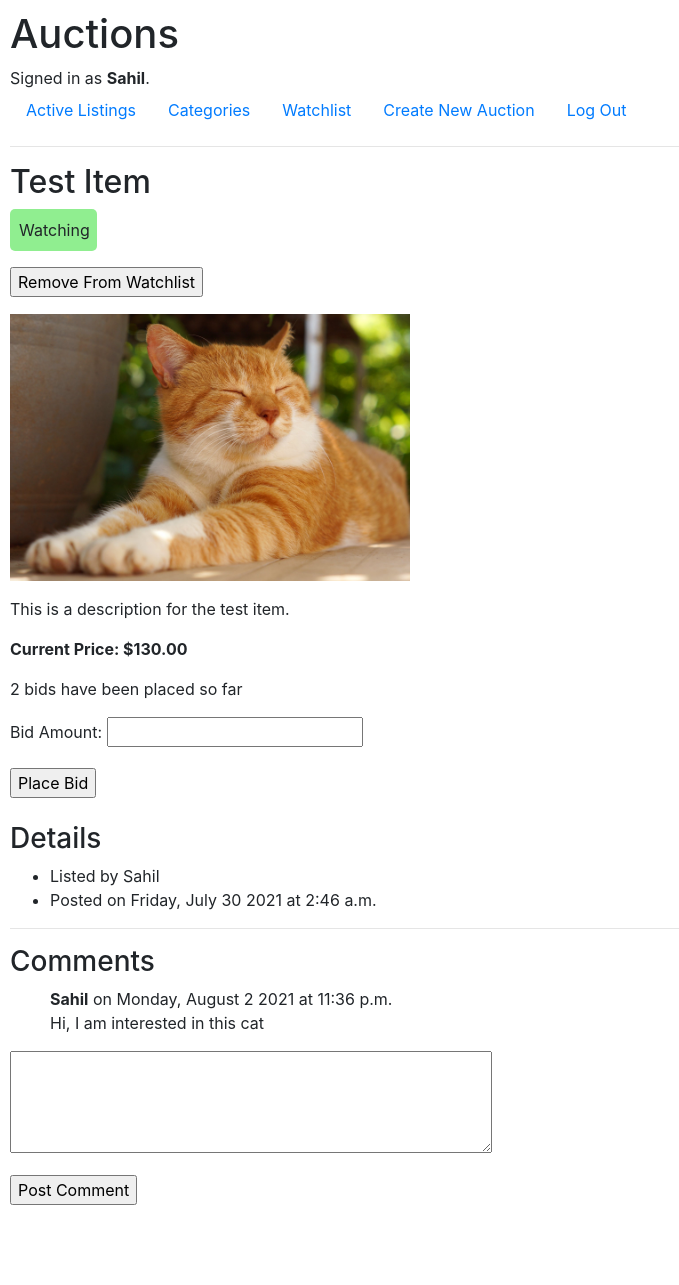
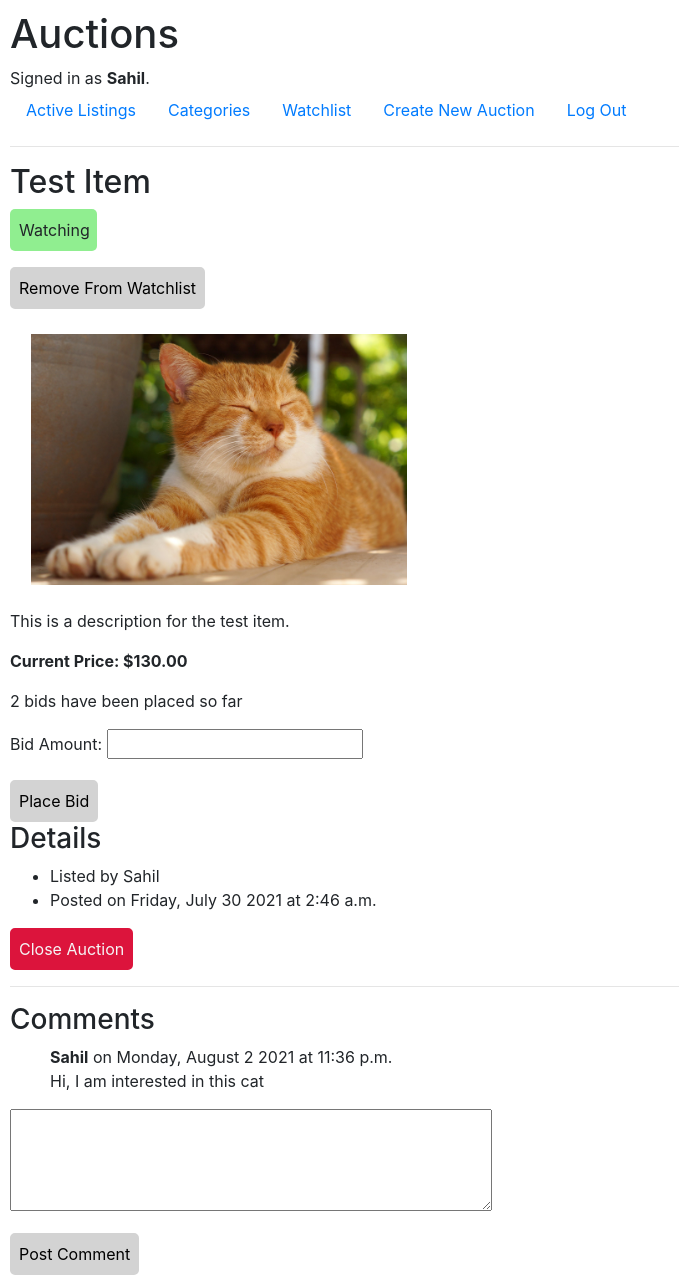
Before and after one commit to sahilumrotkar/commerce, a Django app: page /auction/5 in a window 1280 px wide. Shown: the whole page, without its empty margins (0-679 px from the left). Before the commit the page ends 1205 px from the top, so only its background shows below. Run offline with Django 3.2, Linux system fonts and the light colour scheme; a user stored in the database is signed in; data comes from the database, SQL or seed files in the repository; both versions use the stored data as it was after the commit; some libraries are stand-ins or nearby versions.

Commit message:
Added close auction functionality

```diff
--- a/auctions/models.py
+++ b/auctions/models.py
@@ -60,9 +60,13 @@ class AuctionItem(models.Model):
     )
     # TODO: Add code to controller to display creation date in user's timezone
     creation_date = models.DateTimeField(auto_now_add=True)
+    closing_date = models.DateTimeField(blank=True, null=True)
 
     def __str__(self):
         return f"Item: {self.title} listed by {self.creator.username}"
+
+    def get_highest_bid(self):
+        return self.bids.latest('creation_date')
 
 
 class Bid(models.Model):
@@ -83,9 +87,6 @@ class Bid(models.Model):
     def __str__(self):
         return f"Bid {self.id}: {self.creator.username} bids ${self.price} on {self.auction_item.title}"
 
-    def get_highest_bid():
-        return Bid.objects.latest('creation_date')
-
 
 class Comment(models.Model):
     text = models.TextField()
--- a/auctions/templates/auctions/auction_view.html
+++ b/auctions/templates/auctions/auction_view.html
@@ -14,47 +14,79 @@
 <p style="color: green;"><strong>{{ success_message }}</strong></p>
 {% endif %}
 
-<h2>{{ auction_item.title }}</h2>
+<h2>
+    {{ auction_item.title }}
+    {% if auction_item.is_active is not True %}
+    (Closed)
+    {% endif %}
+</h2>
 
 {% if user in auction_item.watched_by.all %}
 <p style="background-color: lightgreen; width: 87px; padding: 9px; border-radius: 5px;">Watching</p>
 <form action="{% url 'update_watchlist' user.id auction_item.id %}" method="post">
     {% csrf_token %}
-    <input type="submit" value="Remove From Watchlist">
+    <input
+        style="border-color: lightgrey; background-color: lightgrey; border-style: solid; padding: 7px; border-radius: 5px;"
+        type="submit" value="Remove From Watchlist">
 </form>
 {% else %}
 <p style="background-color: lightcoral; width: 117px; padding: 9px; border-radius: 5px;">Not Watching</p>
 <form action="{% url 'update_watchlist' user.id auction_item.id %}" method="post">
     {% csrf_token %}
-    <input type="submit" value="Add To Watchlist">
+    <input
+        style="border-color: lightgrey; background-color: lightgrey; border-style: solid; padding: 7px; border-radius: 5px;"
+        type="submit" value="Add To Watchlist">
 </form>
 {% endif %}
 
 
-
-<img src="{{ auction_item.item_image.url }}" alt="Image Not Provided" style="object-fit: contain;" width="400px"
-    height="300px">
+&nbsp;
+<img src="{{ auction_item.item_image.url }}" alt="Image Not Provided" style="padding: 12px; object-fit: contain;"
+    width="400px" height="300px">
 
 <p>{{ auction_item.description }}</p>
 
-<p><strong>Current Price: ${{ auction_item.current_price }}</strong></p>
+<p>
+    <strong>
+        {% if auction_item.is_active is True %}
+        Current Price: ${{ auction_item.current_price }}
+        {% else %}
+        Sold For ${{ auction_item.current_price }} to {{ auction_item.winner.username }}
+        {% endif %}
+    </strong>
+</p>
 
+{% if auction_item.is_active is True %}
 <p>{{ total_bids }} bid{{ total_bids|pluralize }} ha{{ total_bids|pluralize:"s,ve" }} been placed so far</p>
 <form action="{% url 'auction_view' auction_item.id %}" method="post">
     {% csrf_token %}
     {{ bid_form.as_p }}
 
-    <!-- {% for error in bid_form.price.errors %}
-    <p style="color: red;">{{ error }}</p>
-    {% endfor %} -->
-    <input type="submit" value="Place Bid">
+    <input
+        style="border-color: lightgrey; background-color: lightgrey; border-style: solid; padding: 7px; border-radius: 5px;"
+        type="submit" value="Place Bid">
 </form>
-&nbsp;
+{% endif %}
+
 <h3>Details</h3>
 <ul>
     <li>Listed by {{ auction_item.creator.username }}</li>
     <li>Posted on {{ auction_item.creation_date|date:"l, F j Y" }} at {{ auction_item.creation_date|time }}</li>
+    {% if auction_item.is_active is False %}
+    <li>Closed on {{ auction_item.closing_date|date:"l, F j Y"}} at {{ auction_item.closing_date|time }}</li>
+    {% endif %}
 </ul>
+
+<!-- TODO: -->
+{% if auction_item.is_active is True and user == auction_item.creator and auction_item.bids.count > 0 %}
+<form action="{% url 'close_auction' auction_item.id %}" method="post">
+    {% csrf_token %}
+    <input
+        style="color: whitesmoke; border-color: crimson; background-color: crimson; border-style: solid; padding: 7px; border-radius: 5px;"
+        type="submit" value="Close Auction">
+</form>
+{% endif %}
+
 <hr>
 <h3>Comments</h3>
 <ul style="list-style-type: none;">
@@ -68,11 +100,15 @@
     {% endfor %}
 </ul>
 
+{% if auction_item.is_active is True %}
 <form action="{% url 'new_comment' auction_item.id %}" method="post">
     {% csrf_token %}
     {{ comment_form.as_p }}
-    <input type="submit" value="Post Comment">
+    <input
+        style="border-color: lightgrey; background-color: lightgrey; border-style: solid; padding: 7px; border-radius: 5px;"
+        type="submit" value="Post Comment">
 </form>
+{% endif %}
 
 
 {% endblock %}
--- a/auctions/templates/auctions/layout.html
+++ b/auctions/templates/auctions/layout.html
@@ -5,9 +5,11 @@
 
 <head>
     <title>{% block title %}Auctions{% endblock %}</title>
+    <meta name="viewport" content="width=device-width, initial-scale=1">
     <link rel="stylesheet" href="https://stackpath.bootstrapcdn.com/bootstrap/4.4.1/css/bootstrap.min.css"
         integrity="sha384-Vkoo8x4CGsO3+Hhxv8T/Q5PaXtkKtu6ug5TOeNV6gBiFeWPGFN9MuhOf23Q9Ifjh" crossorigin="anonymous">
     <link href="{% static 'auctions/styles.css' %}" rel="stylesheet">
+
 </head>
 
 <body>
--- a/auctions/templates/auctions/new_auction.html
+++ b/auctions/templates/auctions/new_auction.html
@@ -12,7 +12,9 @@ New Auction
 <form action="{% url 'new_auction' %}" method="POST" enctype="multipart/form-data">
     {% csrf_token %}
     {{ auction_item_form.as_p }}
-    <input type="submit" value="Create">
+    <input
+        style="border-color: lightgrey; background-color: lightgrey; border-style: solid; padding: 7px; border-radius: 5px;"
+        type="submit" value="Create">
 </form>
 {% else %}
 <p>Please <a href="{% url 'login' %}">sign in</a> to create a new auction.</p>
--- a/auctions/urls.py
+++ b/auctions/urls.py
@@ -18,5 +18,7 @@ urlpatterns = [
          views.category_view, name='category_view'),
     path("<int:user_id>/watchlist/update/<int:auction_id>",
          views.update_watchlist, name='update_watchlist'),
-    path("<int:user_id>/watchlist", views.watchlist_view, name='watchlist_view')
+    path("<int:user_id>/watchlist", views.watchlist_view, name='watchlist_view'),
+    path("close_auction/<int:auction_id>",
+         views.close_auction, name='close_auction')
 ] + static(settings.MEDIA_URL, document_root=settings.MEDIA_ROOT)
--- a/auctions/views.py
+++ b/auctions/views.py
@@ -9,12 +9,22 @@ from django.forms import ModelForm, widgets, Textarea
 from django.contrib.auth.decorators import login_required
 
 from .models import User, AuctionItem, Comment, Category, Bid
+from datetime import datetime
 
 
 class AuctionItemForm(ModelForm):
     class Meta:
         model = AuctionItem
-        exclude = ['creator', 'is_active', 'winner', 'creation_date']
+        exclude = ['creator', 'is_active', 'winner',
+                   'creation_date', 'closing_date']
+        # widgets = {
+        #     'item_image': widgets.Input(attrs={
+        #         'type': "file",
+        #         'name': "item_image",
+        #         'accept': "image/*",
+        #         'style': "border-style: solid; padding: 7px; border-radius: 5px;"
+        #     })
+        # }
 
 
 class BidForm(ModelForm):
@@ -65,7 +75,7 @@ class CommentForm(ModelForm):
 
 
 def index(request):
-    auction_items = AuctionItem.objects.all()
+    auction_items = AuctionItem.objects.filter(is_active=True)
     return render(request, "auctions/auction_list_view.html", {
         'auction_list': auction_items,
         'title': "Active Listings"
@@ -155,7 +165,6 @@ def new_auction(request):
 
 
 def auction_view(request, id):
-    # TODO: Ensure bid amount is greater than current price of item
     if request.method == 'POST':
         auction_item = AuctionItem.objects.get(pk=id)
         bid_form = BidForm(request.POST, old_price=auction_item.current_price)
@@ -297,3 +306,33 @@ def update_watchlist(request, user_id, auction_id):
     else:
         # TODO: render 403 forbidden template
         pass
+
+
+def close_auction(request, auction_id):
+
+    if request.method == 'POST':
+        auction_item_qs = AuctionItem.objects.filter(pk=auction_id)
+
+        if auction_item_qs:
+            auction_item = auction_item_qs.first()
+            winner = auction_item.get_highest_bid().creator
+            auction_item.winner = winner
+            auction_item.closing_date = datetime.now()
+            auction_item.is_active = False
+            auction_item.save()
+
+            return render(request, "auctions/auction_view.html", {
+                'auction_item': auction_item,
+                'bid_form': BidForm(),
+                'total_bids': auction_item.bids.count(),
+                'comment_form': CommentForm(),
+                'success_message': "Auction has been closed successfully"
+            })
+
+        else:
+            # TODO: forbidden
+            pass
+
+    else:
+        # TODO: render forbidden template
+        pass
```
Also changed, not shown: auctions/migrations/0004_auctionitem_closing_date.py (added), db.sqlite3.
